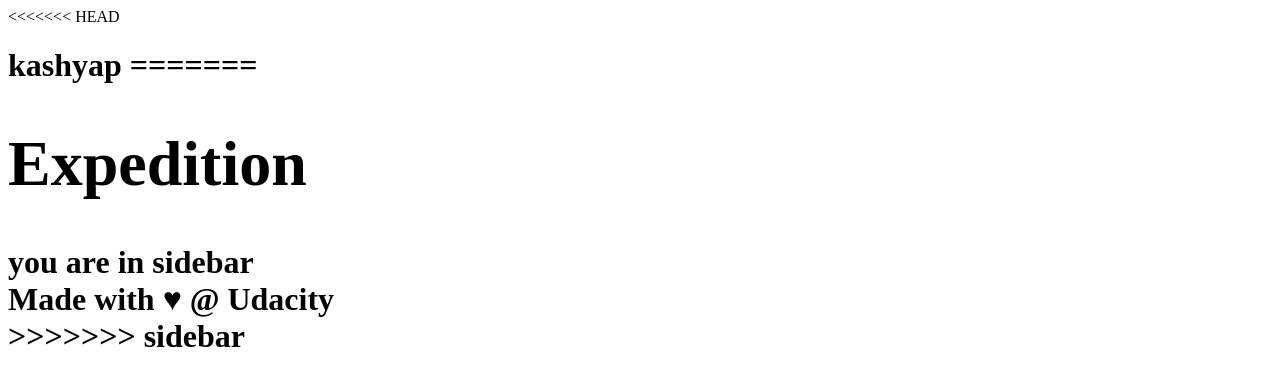
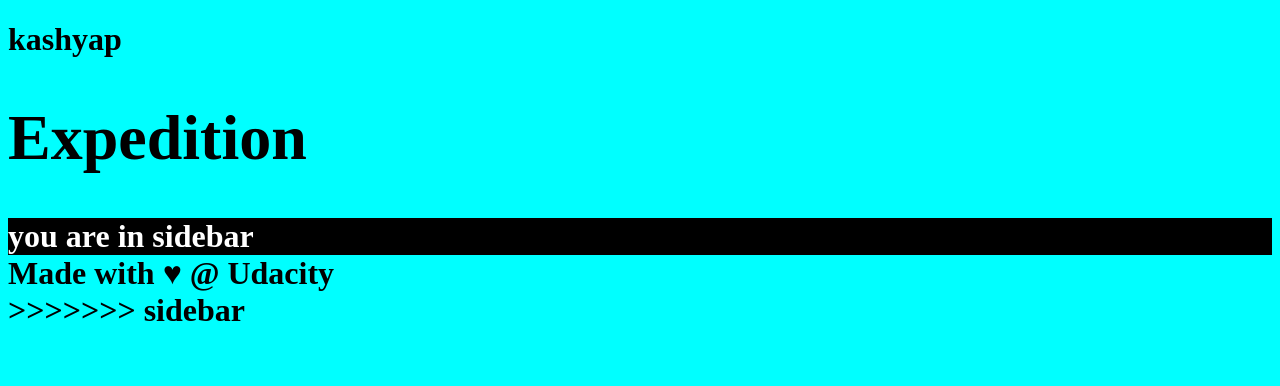
Before and after one commit to kashyap39/practice-git, a plain HTML site: page index.html in a window 1280 px wide. Drawn offline with Linux system fonts and the light colour scheme.

Commit message:
solved conflict

```diff
--- a/css/app.css
+++ b/css/app.css
@@ -1,9 +1,8 @@
-<<<<<<< HEAD
+
 body{
     background-color: aqua;
-=======
+}
 main{
     color:white;
     background-color: black;
->>>>>>> sidebar
 }
--- a/index.html
+++ b/index.html
@@ -8,9 +8,8 @@
     <link rel="stylesheet" href="css/app.css">
 </head>
 <body>
-<<<<<<< HEAD
+
   <h1>kashyap</h>
-=======
 
     <header>
         <h1>Expedition</h1>
```
